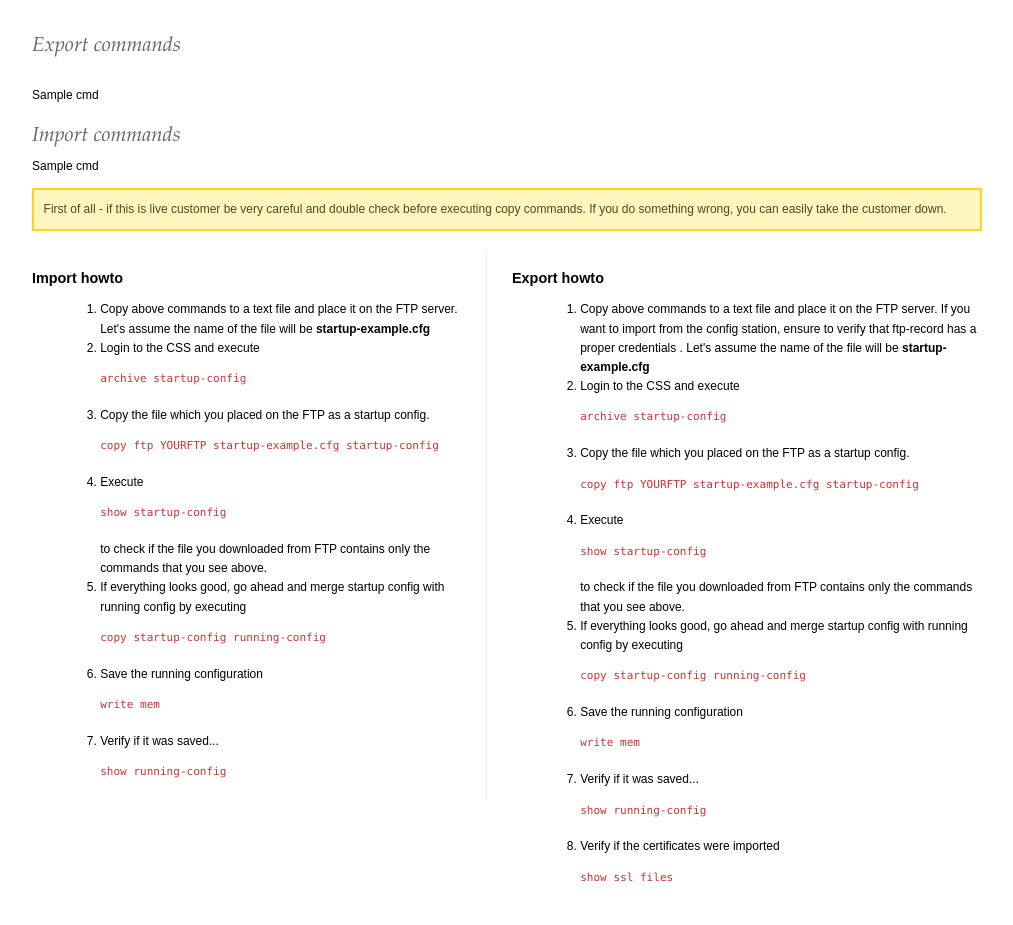
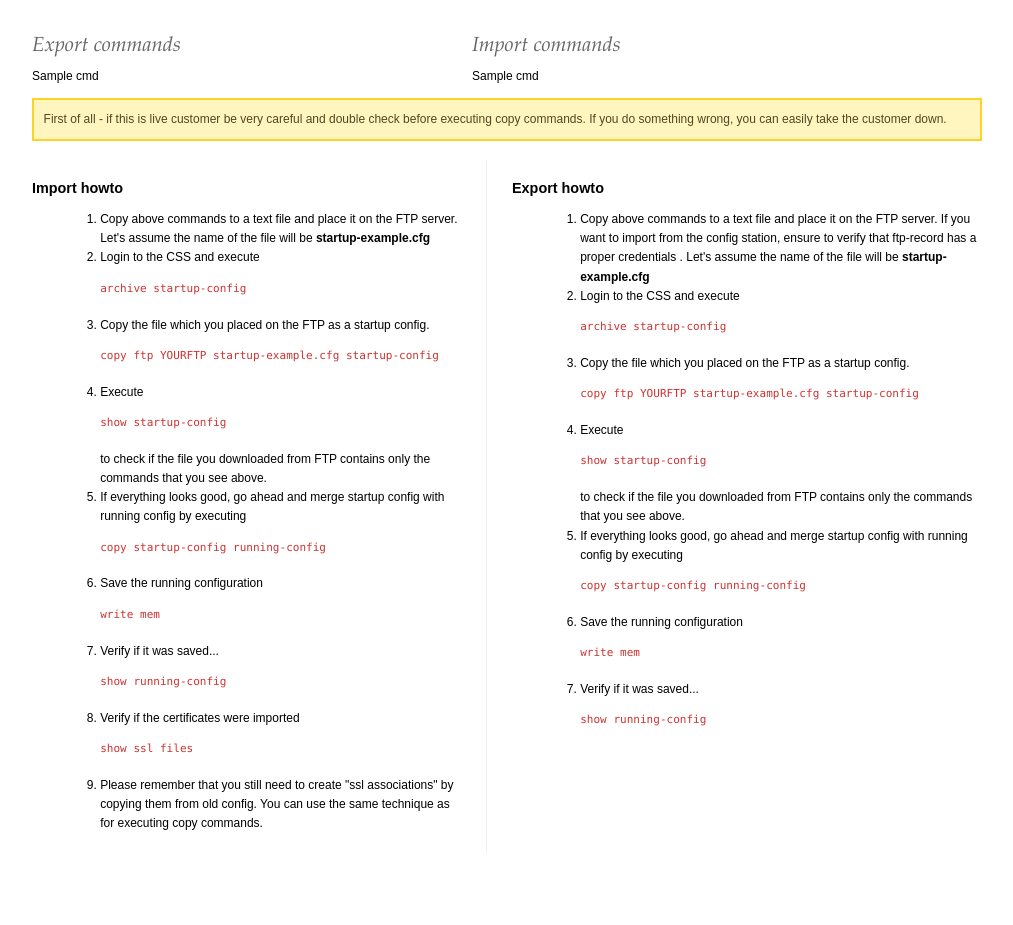
Before and after one commit to skrobul/certmigrator, a Django app: template templates/success.html in a window 1280 px wide. Shown: the whole page, without its empty margins (133-1146 px from the left). After the commit the page ends 853 px from the top, so only its background shows below. Run offline with Django 3.2, Linux system fonts and the light colour scheme; the template is opened without the code that fills it: most values are stand-ins (such as "Sample title", 1, 10 or a date in 2020).

Commit message:
design design design

```diff
--- a/main/models.py
+++ b/main/models.py
@@ -4,9 +4,10 @@ from django import forms
 type_help = """If you want to download the certificates from the loadbalancer to the FTP server, select import.
 If you want to upload certificates to the loadbalancer, select export."""
 sslassoc_help = """Paste the configuration of the source CSS here. Actually the lines with "ssl associate" would be enough."""
+ftp_help = """Enter the name of ftp-record that is already configured on the CSS and is representing FTP server from/to which you are importing/exporting the certificates."""
 
 class SSL_Associations_Form(forms.Form):
-   ftp_record_name = forms.CharField(max_length=31, label = "FTP record name")
+   ftp_record_name = forms.CharField(max_length=31, label = "FTP record name", help_text=ftp_help)
    sslassoc = forms.CharField(widget = forms.Textarea(attrs = {'rows' : 10, 'cols' : '82'}), label = "SSL associations from CSS config", help_text=sslassoc_help)
    pem_password = forms.CharField(max_length=31, initial = "rack", label = "PEM password")
    type = forms.ChoiceField(choices = [('import', 'Import'), ('export', 'Export'), ('both', 'Both')],
--- a/templates/success.html
+++ b/templates/success.html
@@ -2,17 +2,19 @@
 {% block content %}
 
 {% if export_cmd %}
-<div id="export_cmds" class="span-12 {% if not import_cmd %}suffix-12 last{%endif%}">
+<div id="export_cmds" class="span-11 {% if not import_cmd %}suffix-12 last{%endif%}">
 <h2 class="fancy">Export commands </h2>
+<div class="box">
  {% autoescape off %}
- {% for cmd in export_cmd %}<br/>
- {{ cmd }}{% endfor %}
+ {% for cmd in export_cmd %}
+ {{ cmd }}<br/>{% endfor %}
 {% endautoescape %}
+</div>
 </div>
 {% endif %}
 
 {% if import_cmd %}
-<div id="import_cmds" class="span-12 {% if not export_cmd %}suffix-12 last{%endif%}">
+<div id="import_cmds" class="span-11 {% if not export_cmd %}suffix-12 last{%endif%}">
 <h2 class="fancy">Import commands </h2>
 <div class="box">
  {% for cmd in import_cmd %}{{ cmd }}<br/>
@@ -40,6 +42,8 @@
  </li>
  <li>Save the running configuration<pre>write mem</pre></li>
  <li>Verify if it was saved...<pre>show running-config</pre></li>
+ <li>Verify if the certificates were imported <pre>show ssl files</pre></li>
+ <li>Please remember that you still need to create "ssl associations" by copying them from old config. You can use the same technique as for executing copy commands.</li>
  </ol>
  </div>
 
@@ -60,7 +64,6 @@
  </li>
  <li>Save the running configuration<pre>write mem</pre></li>
  <li>Verify if it was saved...<pre>show running-config</pre></li>
- <li>Verify if the certificates were imported <pre>show ssl files</pre></li>
  </ol>
  </div>
 
```
